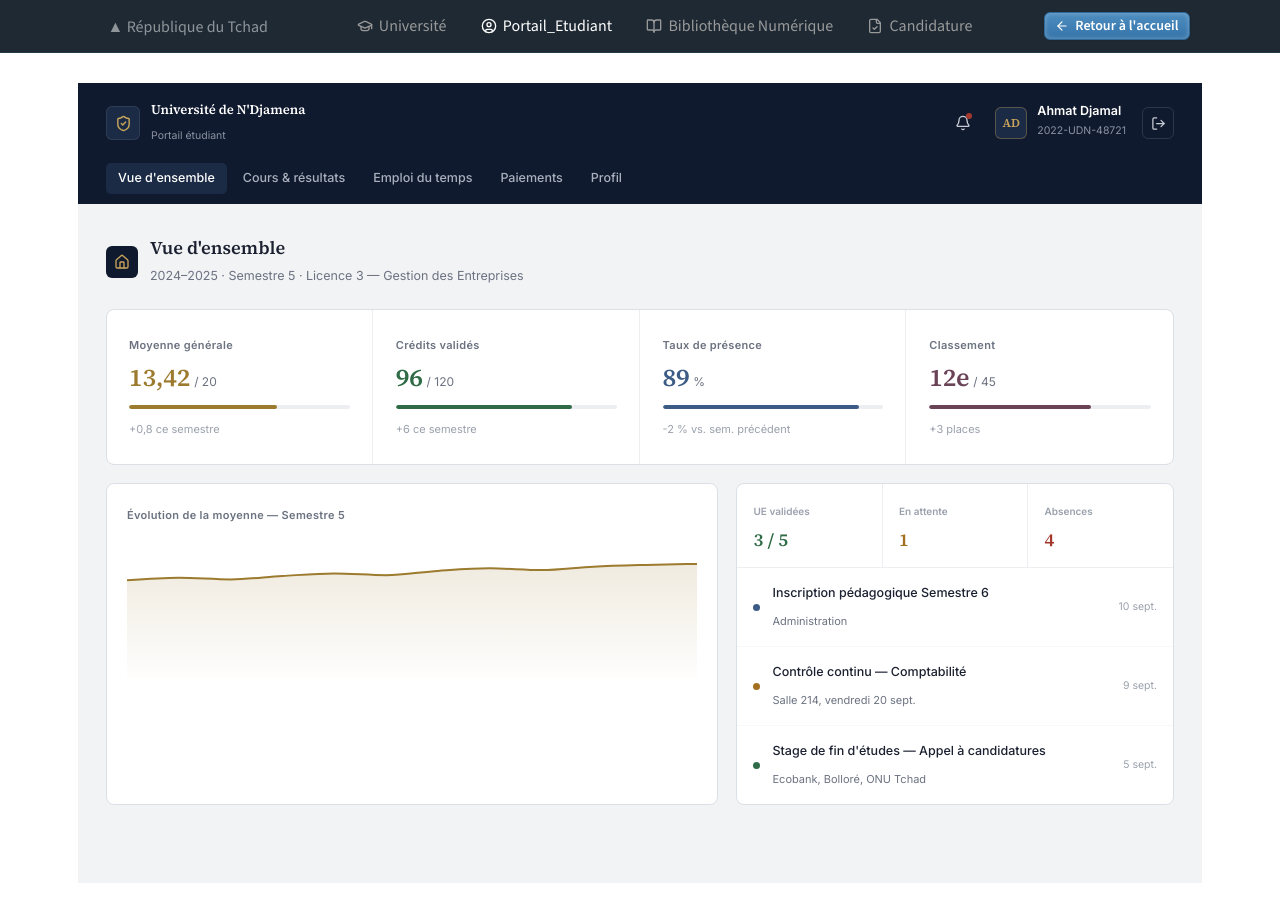
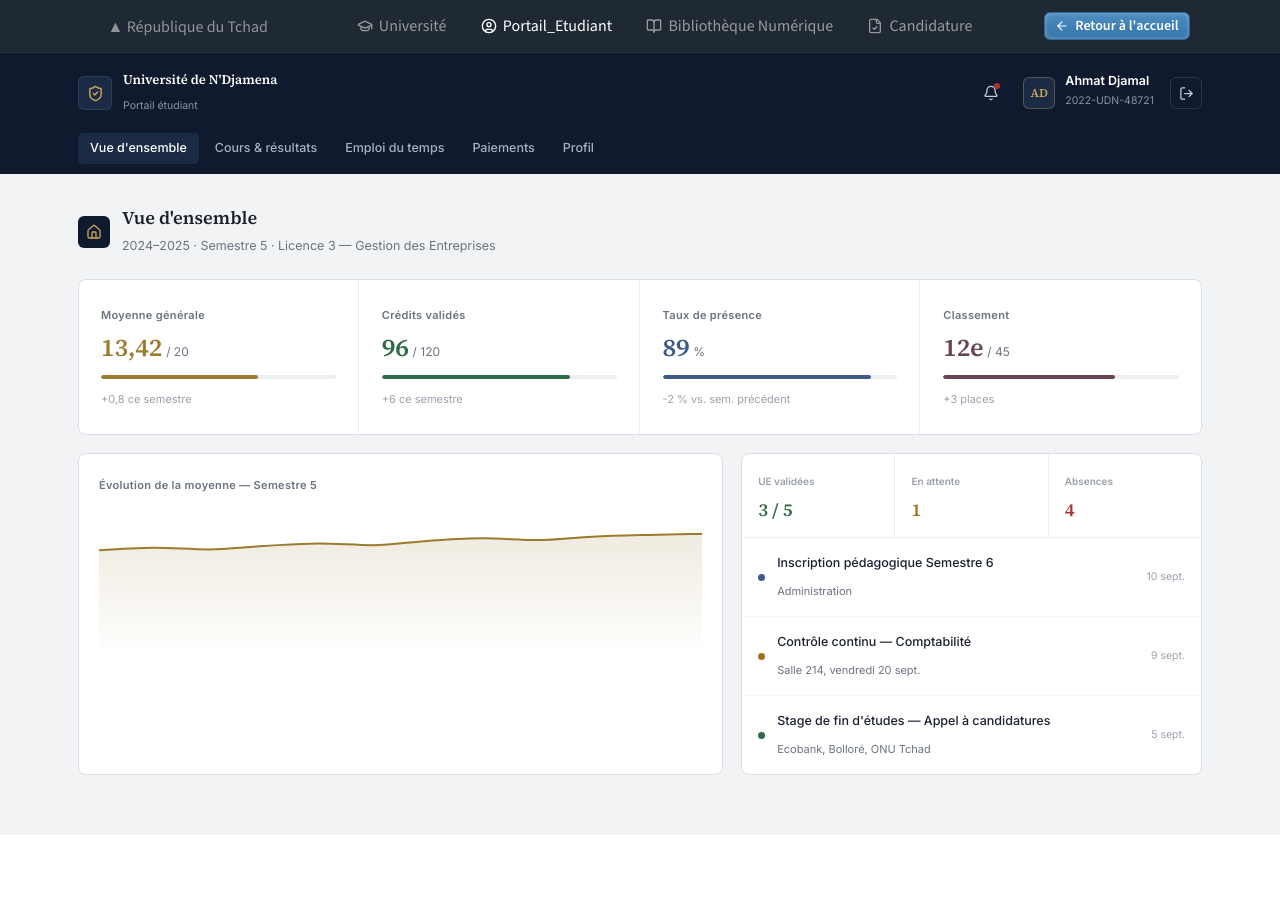
Before and after one commit to Barya696/universite-ndjamena-official-web, a React (Vite) app in the folder frontend/: page /portail-etudiant in a window 1280 px wide. Both pictures are taken after a click on the button "accéder au tableau de bord". Shown: the top 922 px of the page. After the commit the page ends 835 px from the top, so only its background shows below. Built offline with nearby package versions, Linux system fonts and the light colour scheme.

Commit message:
Portail_Etudiant modified 2

```diff
--- a/frontend/src/app/Components/Portail_Etudiant/Portail_Etudiant.tsx
+++ b/frontend/src/app/Components/Portail_Etudiant/Portail_Etudiant.tsx
@@ -680,12 +680,18 @@ function StudentDashboard({ onLogout }: { onLogout: () => void }) {
   const ActivePanel = TAB_PANELS[activeTab];
 
   return (
-    <div style={{ minHeight: "100vh", background: BG, fontFamily: SANS }}>
+    <div
+      style={{
+        minHeight: "calc(100vh - var(--header-stack, 2.25rem))",
+        background: BG,
+        fontFamily: SANS,
+      }}
+    >
       <style>{`
         @import url('https://fonts.googleapis.com/css2?family=Source+Serif+4:wght@400;500;600;700&family=Inter:wght@400;500;600;700&display=swap');
         * { box-sizing: border-box; }
 
-        .so-masthead { background: ${NAVY}; position: sticky; top: 0; z-index: 30; }
+        .so-masthead { background: ${NAVY}; position: sticky; top: var(--header-stack, 2.25rem); z-index: 30; }
         .so-masthead-top {
           display: flex; align-items: center; justify-content: space-between;
           padding: 14px 28px; max-width: 1180px; margin: 0 auto;
@@ -725,7 +731,7 @@ function StudentDashboard({ onLogout }: { onLogout: () => void }) {
         .so-tab-btn:hover { background: rgba(255,255,255,0.06); color: #fff; }
         .so-tab-btn-active { background: ${NAVY_SOFT}; color: #fff; }
 
-        main { max-width: 1180px; margin: 0 auto; padding: 30px 28px 60px; }
+        .so-main { max-width: 1180px; margin: 0 auto; padding: 30px 28px 60px; }
 
         .so-section-icon {
           width: 32px; height: 32px; border-radius: 6px; background: ${NAVY}; color: ${GOLD_SOFT};
@@ -783,9 +789,9 @@ function StudentDashboard({ onLogout }: { onLogout: () => void }) {
 
       <Masthead onLogout={onLogout} activeTab={activeTab} onTabChange={setActiveTab} />
 
-      <main>
+      <div className="so-main">
         <ActivePanel />
-      </main>
+      </div>
     </div>
   );
 }
--- a/frontend/src/app/Components/Student/StudentLogin.tsx
+++ b/frontend/src/app/Components/Student/StudentLogin.tsx
@@ -170,10 +170,11 @@ export default function StudentLogin() {
 
   return (
     <div
-      className="min-h-screen flex flex-col"
+      className="flex flex-col"
       style={{
         background: "#ffffff",
         fontFamily: "'Source Sans Pro', Arial, sans-serif",
+        minHeight: "calc(100vh - var(--header-stack, 2.25rem))",
       }}
     >
       {/* Centered card */}
```
